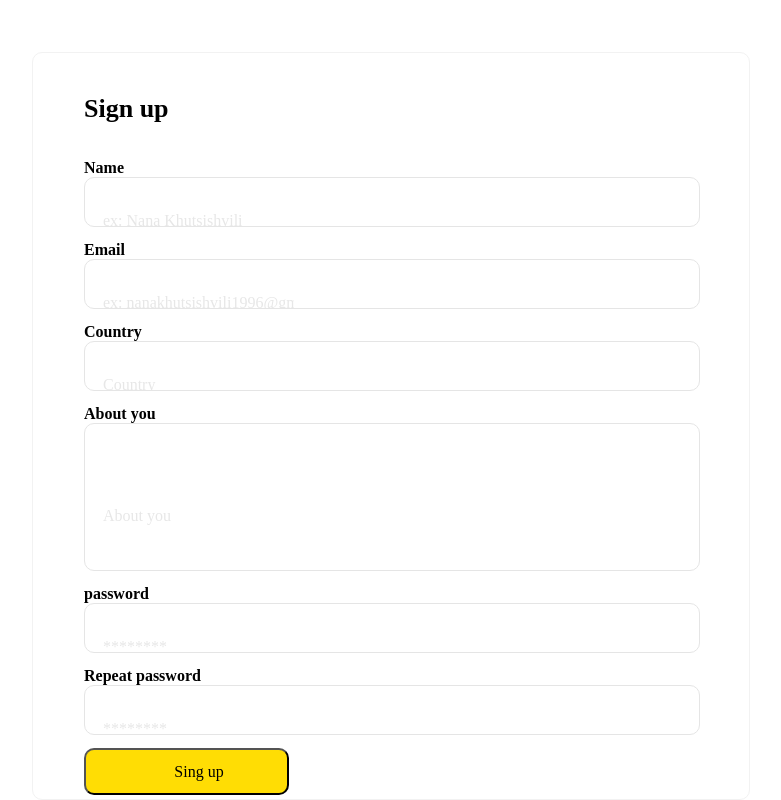
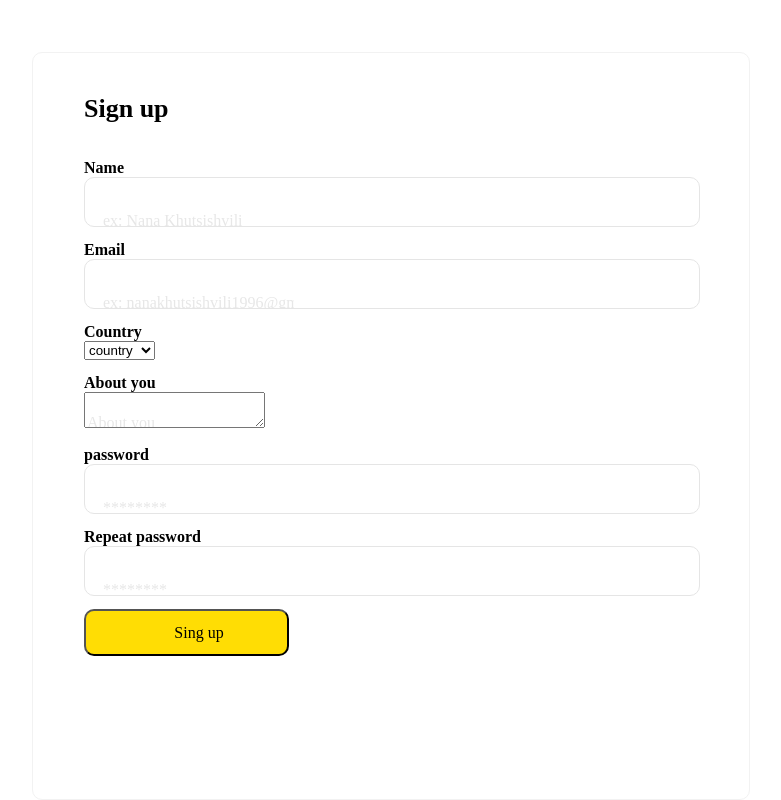
Before and after one commit to nanakhutsishvili/davaleba-6, a plain HTML site: page index.html in a window 1280 px wide. Shown: the whole page, without its empty margins (249-1030 px from the left). Drawn offline with Linux system fonts and the light colour scheme; a web font is replaced by a local one.

Commit message:
Update index.html

```diff
--- a/index.html
+++ b/index.html
@@ -17,9 +17,23 @@
          <label>Email</label>
          <input type="mail" size=50% placeholder="ex: nanakhutsishvili1996@gmail.com"/>
          <label>Country</label>
-         <input type="text" size=50% placeholder="Country" />
+         <select>
+            <option hidden> country </option>
+            <option class="black">
+                Georgia
+            </option>
+            <option class="black">
+                USA
+            </option>
+            <option class="black">
+                Italy
+            </option>
+            <option class="black">
+                England
+            </option>
+        </select>
          <label>About you</label>
-         <input class="about" type="text" size=50% placeholder="About you" />
+         <textarea placeholder="About you"></textarea>
          <label>password</label>
          <input type="password" size=50% placeholder="********"/>
          <label>Repeat password</label>
```
